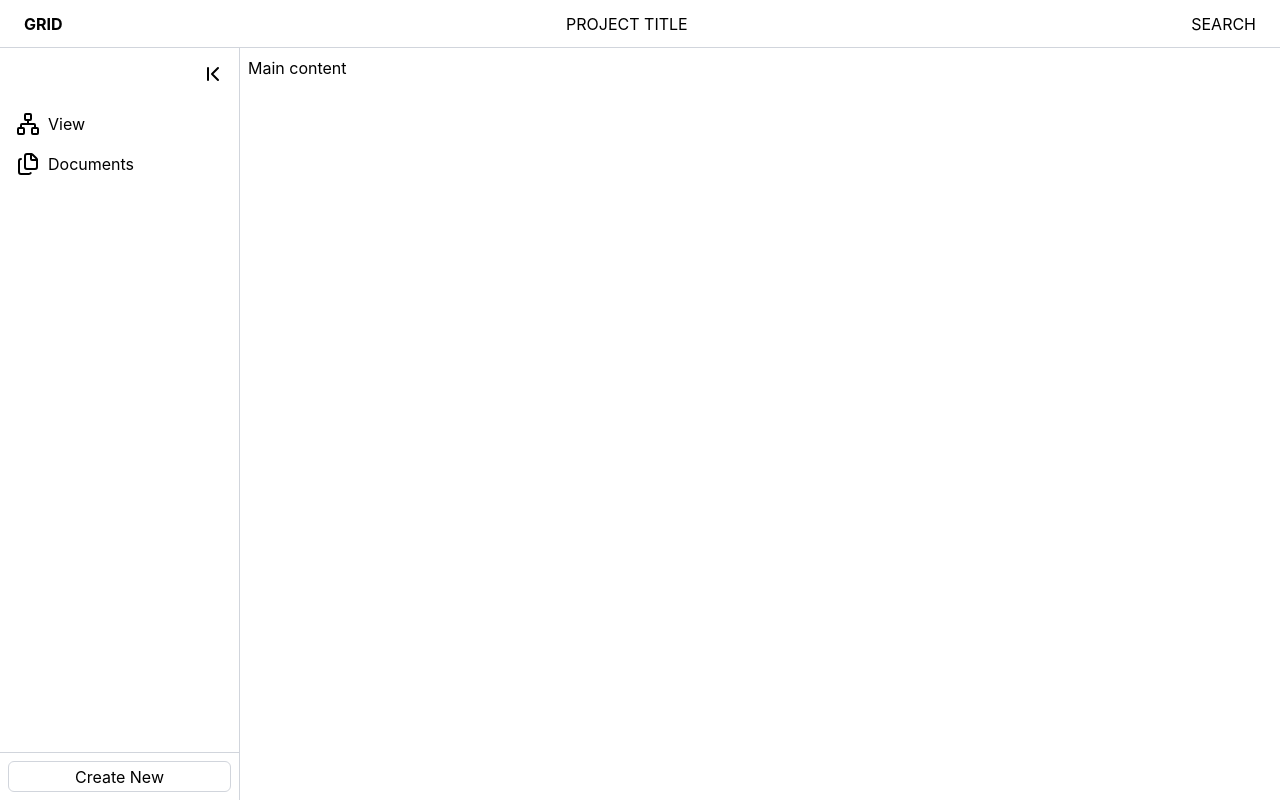
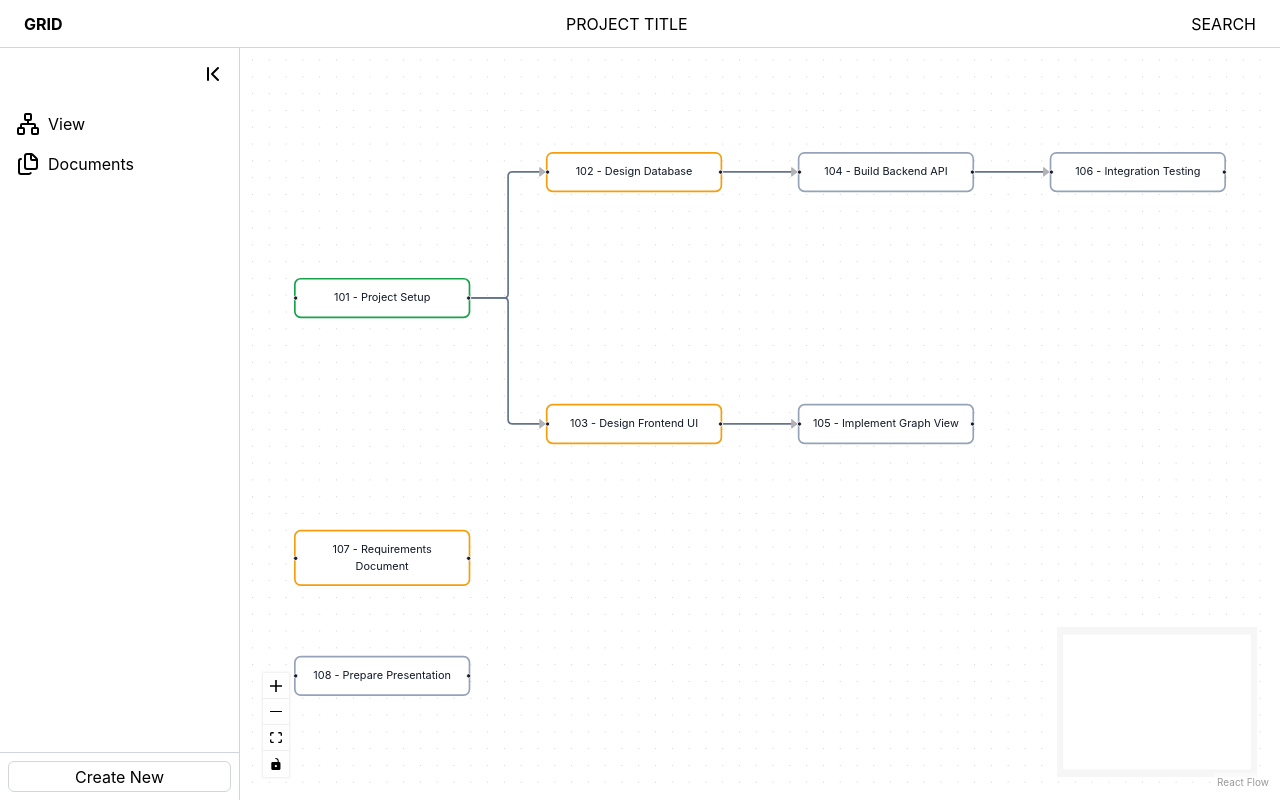
Before and after one commit to AG-GROUP-LIMITED/COMPSCI_4ZP6_CAPSTONE, a React (Vite) app in the folder react-ts-vite-app/: page / in a window 1280 px wide. Built offline with nearby package versions, Linux system fonts and the light colour scheme.

Commit message:
Add React Flow graph

```diff
--- a/react-ts-vite-app/package.json
+++ b/react-ts-vite-app/package.json
@@ -11,6 +11,7 @@
   },
   "dependencies": {
     "@tailwindcss/vite": "^4.3.3",
+    "@xyflow/react": "^12.12.1",
     "lucide-react": "^1.68.0",
     "react": "^19.3.1",
     "react-dom": "^19.3.1",
--- a/react-ts-vite-app/src/App.tsx
+++ b/react-ts-vite-app/src/App.tsx
@@ -2,13 +2,14 @@
 import './App.css'
 import './index.css'
 import { MainLayout } from './components/MainLayout.tsx'
+import TaskGraph from './components/Graph/TaskGraph.tsx'
 
 function App() {
 
   return (
     <>
       <MainLayout>
-        <span>Main content</span>
+        <TaskGraph />
       </MainLayout>
     </>
   )
--- /dev/null
+++ b/react-ts-vite-app/src/components/Graph/TaskGraph.tsx
@@ -0,0 +1,137 @@
+
+import { useCallback } from 'react';
+import {
+  ReactFlow,
+  Background,
+  Controls,
+  MiniMap,
+  Position,
+  useNodesState,
+  useEdgesState,
+  addEdge,
+  MarkerType,
+  type Node,
+  type Edge,
+  type Connection,
+} from '@xyflow/react';
+
+import '@xyflow/react/dist/style.css';
+
+type TaskStatus = 'Finished' | 'In Progress' | 'Not Started';
+type TaskType = 'Task' | 'Test' | 'Document';
+
+interface Task {
+  id: number;
+  parentId: number | null;
+  title: string;
+  description: string;
+  dueDate: string;
+  type: TaskType;
+  status: TaskStatus;
+  ownerId: number;
+}
+
+const tasks: Task[] = [
+  { id: 101, parentId: null, title: 'Project Setup', description: 'Set up the initial project structure and repository.', dueDate: '2026-11-04', type: 'Task', status: 'Finished', ownerId: 101 },
+  { id: 102, parentId: 101, title: 'Design Database', description: 'Create the initial database schema.', dueDate: '2026-11-07', type: 'Task', status: 'In Progress', ownerId: 102 },
+  { id: 103, parentId: 101, title: 'Design Frontend UI', description: 'Create the initial graph visualization layout.', dueDate: '2026-11-08', type: 'Task', status: 'In Progress', ownerId: 103 },
+  { id: 104, parentId: 102, title: 'Build Backend API', description: 'Create basic backend endpoints.', dueDate: '2026-11-12', type: 'Task', status: 'Not Started', ownerId: 102 },
+  { id: 105, parentId: 103, title: 'Implement Graph View', description: 'Display project nodes and parent relationships.', dueDate: '2026-11-13', type: 'Task', status: 'Not Started', ownerId: 103 },
+  { id: 106, parentId: 104, title: 'Integration Testing', description: 'Test the basic workflow after integration.', dueDate: '2026-11-20', type: 'Test', status: 'Not Started', ownerId: 104 },
+  { id: 107, parentId: null, title: 'Requirements Document', description: 'Maintain project requirements and supporting documentation.', dueDate: '2026-11-10', type: 'Document', status: 'In Progress', ownerId: 101 },
+  { id: 108, parentId: null, title: 'Prepare Presentation', description: 'Prepare demo slides independently from the main task chain.', dueDate: '2026-11-22', type: 'Task', status: 'Not Started', ownerId: 101 },
+];
+
+const statusColors: Record<TaskStatus, string> = {
+  Finished: '#16a34a',
+  'In Progress': '#f59e0b',
+  'Not Started': '#94a3b8',
+};
+
+const positions: Record<number, { x: number; y: number }> = {
+  101: { x: 0, y: 150 },
+  102: { x: 300, y: 0 },
+  103: { x: 300, y: 300 },
+  104: { x: 600, y: 0 },
+  105: { x: 600, y: 300 },
+  106: { x: 900, y: 0 },
+  107: { x: 0, y: 450 },
+  108: { x: 0, y: 600 },
+};
+
+const initialNodes: Node[] = tasks.map((task) => ({
+  id: String(task.id),
+  position: positions[task.id],
+  sourcePosition: Position.Right,
+  targetPosition: Position.Left,
+  data: {
+    label: `${task.id} - ${task.title}`,
+    ...task,
+  },
+  style: {
+    width: 210,
+    padding: 12,
+    borderRadius: 8,
+    border: `2px solid ${statusColors[task.status]}`,
+    background: '#ffffff',
+    color: '#111827',
+    fontSize: 13,
+  },
+}));
+
+const edgeStyle = {
+  type: 'smoothstep',
+  markerEnd: {
+    type: MarkerType.ArrowClosed,
+  },
+  style: {
+    stroke: '#64748b',
+    strokeWidth: 2,
+  },
+};
+
+const initialEdges: Edge[] = tasks
+  .filter((task) => task.parentId !== null)
+  .map((task) => ({
+    id: `e-${task.parentId}-${task.id}`,
+    source: String(task.parentId),
+    target: String(task.id),
+    ...edgeStyle,
+  }));
+
+export default function TaskGraph() {
+  const [nodes, , onNodesChange] = useNodesState(initialNodes);
+  const [edges, setEdges, onEdgesChange] = useEdgesState(initialEdges);
+
+  const onConnect = useCallback(
+    (connection: Connection) => {
+      const newEdge: Edge = {
+        ...connection,
+        id: `e-${connection.source}-${connection.target}`,
+        ...edgeStyle,
+      };
+
+      setEdges((currentEdges) =>
+        addEdge(newEdge, currentEdges)
+      );
+    },
+    [setEdges]
+  );
+
+  return (
+    <div style={{ width: '100%', height: '100%'}}>
+      <ReactFlow
+        nodes={nodes}
+        edges={edges}
+        onNodesChange={onNodesChange}
+        onEdgesChange={onEdgesChange}
+        onConnect={onConnect}
+        fitView
+      >
+        <Background />
+        <Controls />
+        <MiniMap />
+      </ReactFlow>
+    </div>
+  );
+}
--- a/react-ts-vite-app/src/components/MainLayout.tsx
+++ b/react-ts-vite-app/src/components/MainLayout.tsx
@@ -20,7 +20,7 @@ export function MainLayout({children}: LayoutProps) {
                 <SideBar>
                     <></>
                 </SideBar>
-                <div className="p-2">
+                <div className="flex-1 min-w-0 min-h-0 p-2">
                     {children}
                 </div>
             </div>
```
Also changed, not shown: 1 other file (tests, documents, lock files or other folders).
